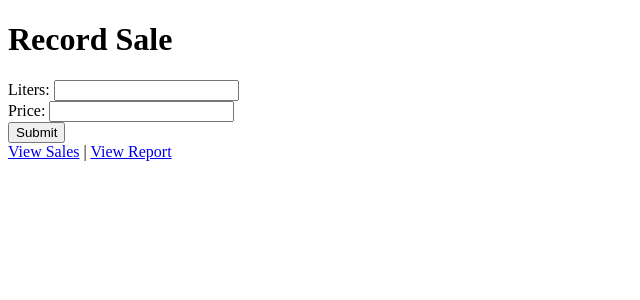
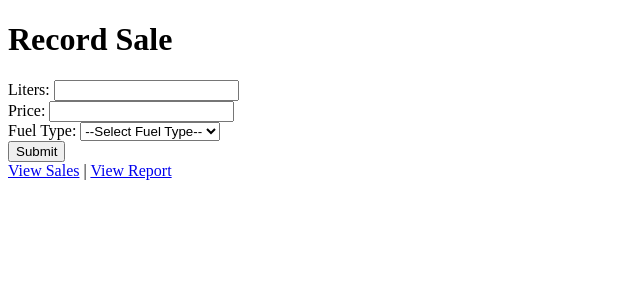
Before and after one commit to E-COMMENIST/GO-Petrol-Pump, a Flask app: page / in a window 1280 px wide. Shown: the top 300 px of the page, without its empty margins (0-640 px from the left). Run offline with Flask 3, Linux system fonts and the light colour scheme.

Commit message:
index.html

```diff
--- a/templates/index.html
+++ b/templates/index.html
@@ -8,6 +8,13 @@
     <form action="/sale" method="POST">
         Liters: <input type="number" step="0.01" name="liters" required><br>
         Price: <input type="number" step="0.01" name="price" required><br>
+        Fuel Type:
+        <select name="fuel_type" required>
+            <option value="">--Select Fuel Type--</option>
+            <option value="Petrol">Petrol</option>
+            <option value="Diesel">Diesel</option>
+            <option value="Premium">Premium</option>
+        </select><br>
         <button type="submit">Submit</button>
     </form>
     <a href="/sales">View Sales</a> | <a href="/report">View Report</a>
```
